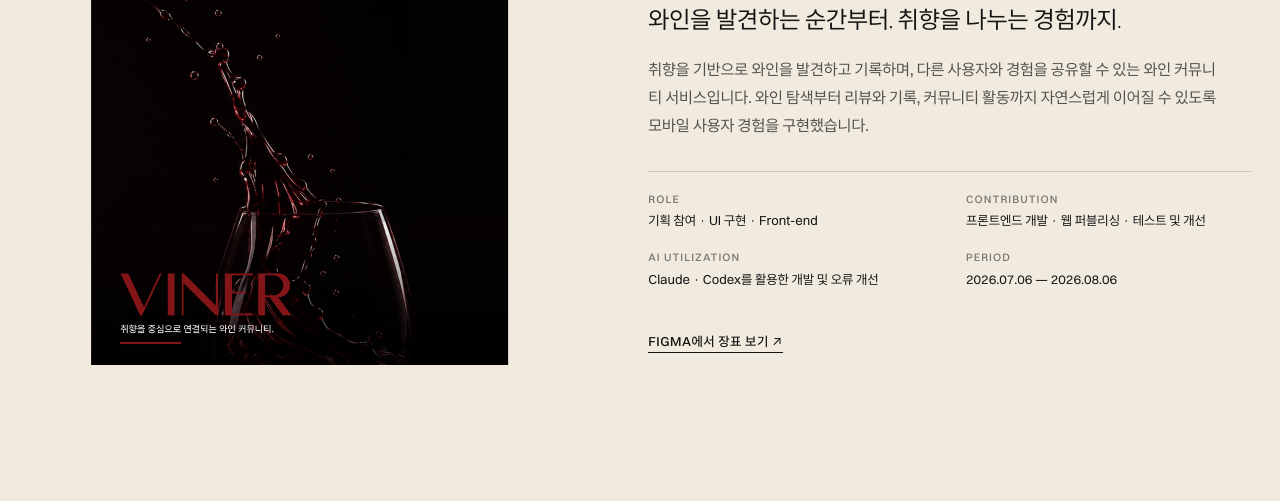
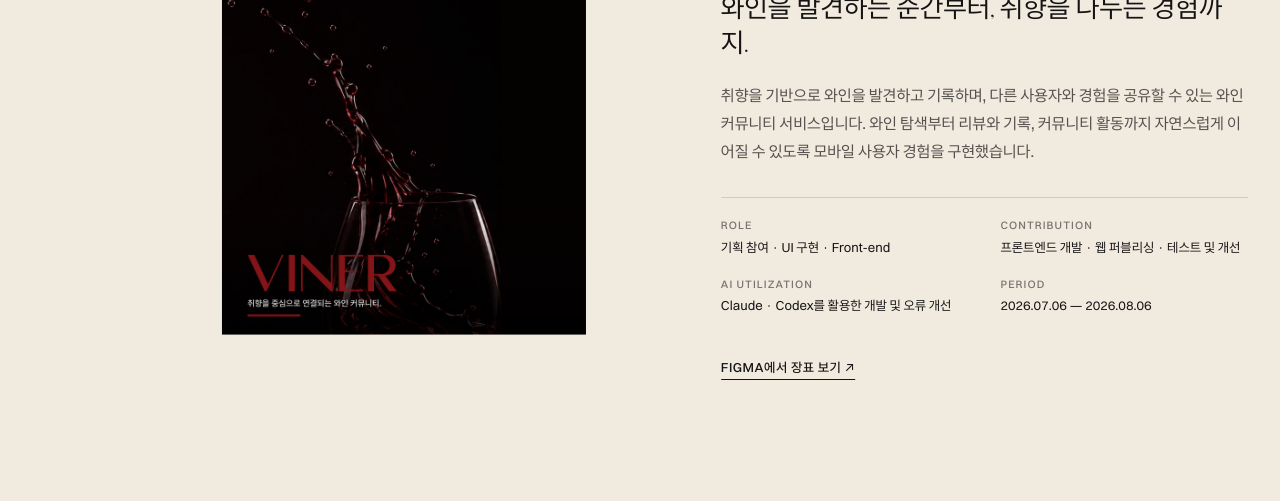
Before and after one commit to cha344709-arch/Personalbranding, a plain HTML site: page object.html in a window 1280 px wide. Shown: the part 299-800 px from the top of the page. Drawn offline with Linux system fonts and the light colour scheme.

Commit message:
Scale desktop layout from 16-inch reference

```diff
--- a/object.html
+++ b/object.html
@@ -5,7 +5,7 @@
 <meta name="viewport" content="width=device-width, initial-scale=1, viewport-fit=cover">
 <title>Object — CHA KYEONG AH</title>
 <meta name="theme-color" content="#f1eade">
-<link rel="stylesheet" href="style.css?v=19">
+<link rel="stylesheet" href="style.css?v=20">
 </head>
 <body class="object-page">
 
@@ -33,6 +33,6 @@
   </div>
 </main>
 
-  <script src="object.js?v=10"></script>
+  <script src="object.js?v=11"></script>
 </body>
 </html>
--- a/object.js
+++ b/object.js
@@ -1,4 +1,17 @@
 document.addEventListener('DOMContentLoaded', () => {
+  const root = document.documentElement;
+  const syncObjectViewport = () => {
+    const width = document.documentElement.clientWidth;
+    const height = document.documentElement.clientHeight;
+    const fixedDesktop = matchMedia('(hover:hover) and (pointer:fine)').matches;
+    const layoutScale = fixedDesktop ? Math.min(width / 1728, height / 1000) : 1;
+    root.style.setProperty('--layout-scale', layoutScale.toFixed(6));
+    root.style.setProperty('--app-vw', `${(1728 * layoutScale) / 100}px`);
+    root.style.setProperty('--app-vh', `${(1000 * layoutScale) / 100}px`);
+  };
+  syncObjectViewport();
+  window.addEventListener('resize', syncObjectViewport);
+
   const cursor = document.querySelector('.cursor-dot');
   const trailCanvas = document.getElementById('cursorTrail');
   const hasFinePointer = matchMedia('(hover:hover) and (pointer:fine)').matches;
--- a/style.css
+++ b/style.css
@@ -95,7 +95,7 @@
   --gap:    1rem;
   --pad:    2rem;
   --radius: .3rem;
-  --content-max:120rem;
+  --content-max:calc(var(--app-vw) * 111.1111);
   --reading-max:52rem;
 
   --f-cubic:      cubic-bezier(.35,.35,0,1);
@@ -105,24 +105,18 @@
   --ease: var(--f-smooth);
   --app-height:100vh;
   --app-height-115:115vh;
-  --app-vh:1vh;
-  --app-vw:1vw;
+  --app-vh:min(1vh,.5787037vw);
+  --app-vw:min(1vw,1.728vh);
+  --layout-scale:1;
 }
 
 @media (hover:none) and (max-width:768px){ :root{ --pad:1.25rem; } }
 @media (hover:none) and (max-width:430px){ :root{ --pad:1rem; } }
-
-/* Desktop is a fixed 16-inch design canvas. Larger displays only gain
-   surrounding space; smaller desktop viewports scroll instead of scaling. */
-@media (hover:hover) and (pointer:fine){
-  :root{--app-vw:17.28px;--app-vh:10px;}
-  html,body{min-width:108rem;}
-}
 
 *{box-sizing:border-box;}
 html{
   scroll-behavior:auto;
-  font-size:16px;
+  font-size:calc(16px * var(--layout-scale));
   -webkit-text-size-adjust:100%;
   text-size-adjust:100%;
   font-synthesis:none;
@@ -515,7 +509,7 @@ input,textarea{font-family:var(--font-t-2);font-size:1.05rem;}
 /* ---------- scroll-pin (Places / Objects scroll-driven carousels) ---------- */
 .scroll-pin{position:relative;height:calc(var(--slides) * 90vh);}
 .scroll-pin__sticky{
-  position:sticky;top:0;width:min(100%,108rem);height:var(--app-height);margin-inline:auto;display:flex;flex-direction:column;
+  position:sticky;top:0;width:min(100%,calc(var(--app-vw) * 100));height:var(--app-height);margin-inline:auto;display:flex;flex-direction:column;
   align-items:center;justify-content:center;overflow:hidden;isolation:isolate;
 }
 @media (hover:none) and (max-width:768px){
```
Also changed, not shown: index.html (+2 -2 lines), script.js (+11 -6 lines).
